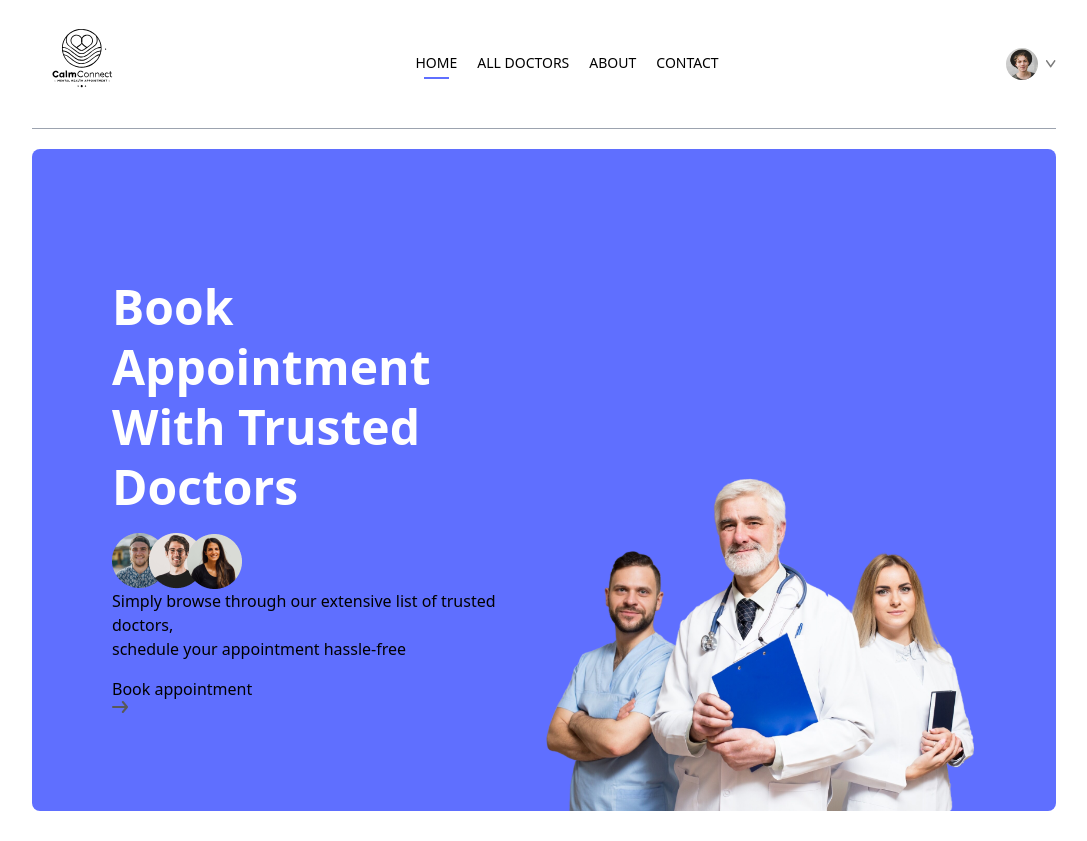
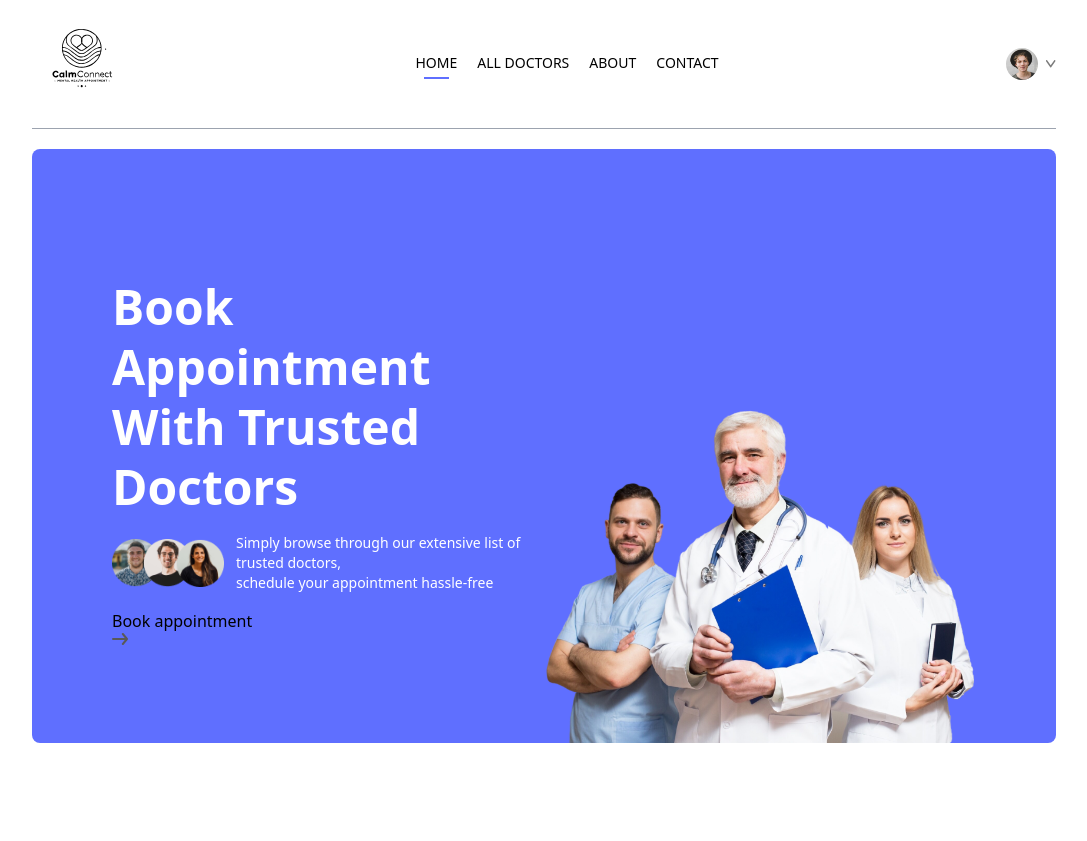
Before and after one commit to chandanpandey91/CalmConnect, a React (Vite) app in the folder frontend/: page / in a window 1280 px wide. Shown: the whole page, without its empty margins (96-1183 px from the left). After the commit the page ends 800 px from the top, so only its background shows below. Built offline with nearby package versions, Linux system fonts and the light colour scheme.

Commit message:
home page updated

```diff
--- a/frontend/src/components/Header.jsx
+++ b/frontend/src/components/Header.jsx
@@ -9,8 +9,8 @@
             <p className='text-3xl md:text-4xl lg:text-5xl text-white font-semibold leading-tight md:leading-tight lg:leading-tight'>
                 Book Appointment <br/> With Trusted Doctors
             </p>
-            <div>
-                <img src={assets.group_profiles} alt=""/>
+            <div className='flex flex-col md:flex-row items-center gap-3 text-white text-sm font-light'>
+                <img className='w-28' src={assets.group_profiles} alt=""/>
                 <p>Simply browse through our extensive list of trusted doctors,<br/> schedule your appointment hassle-free</p>
             </div>
             <a href="">
```
